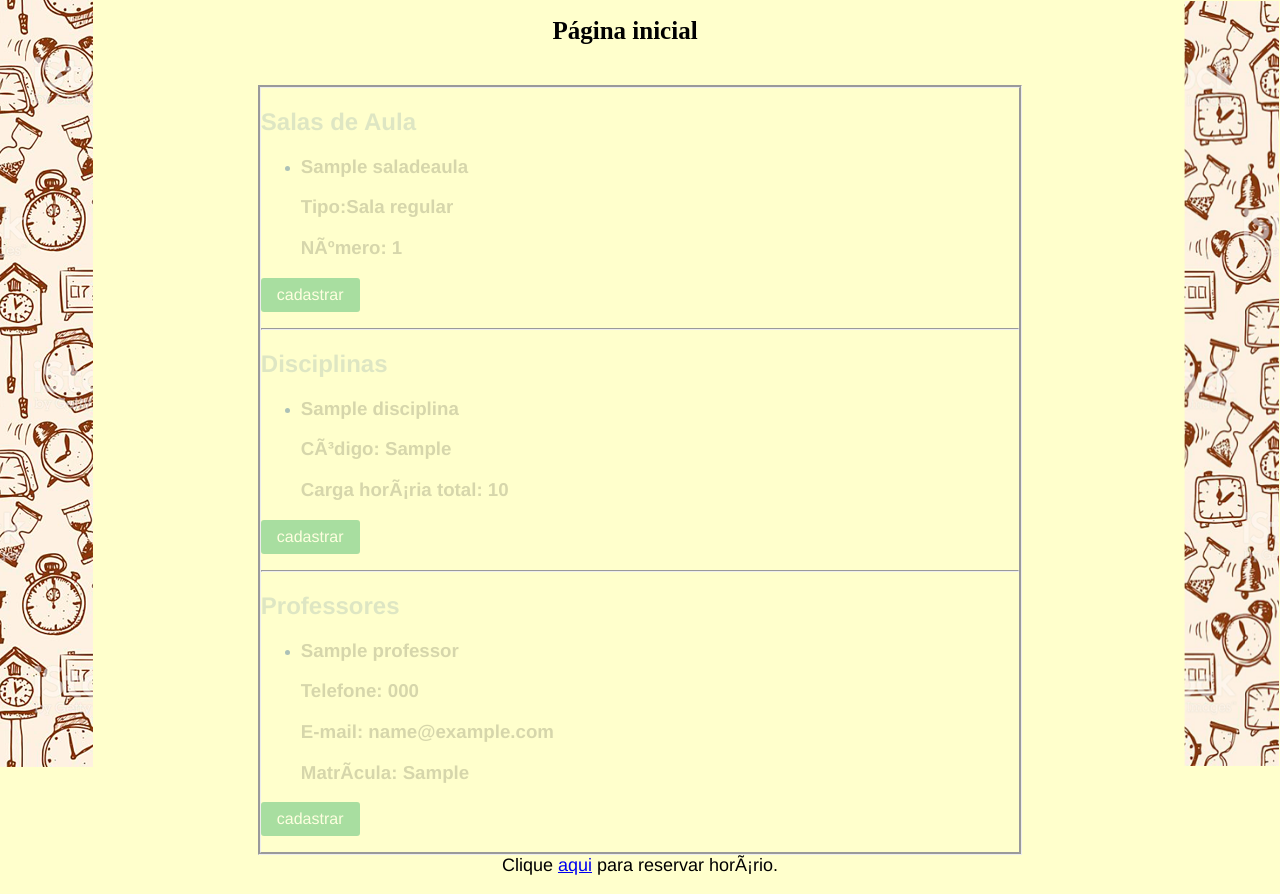
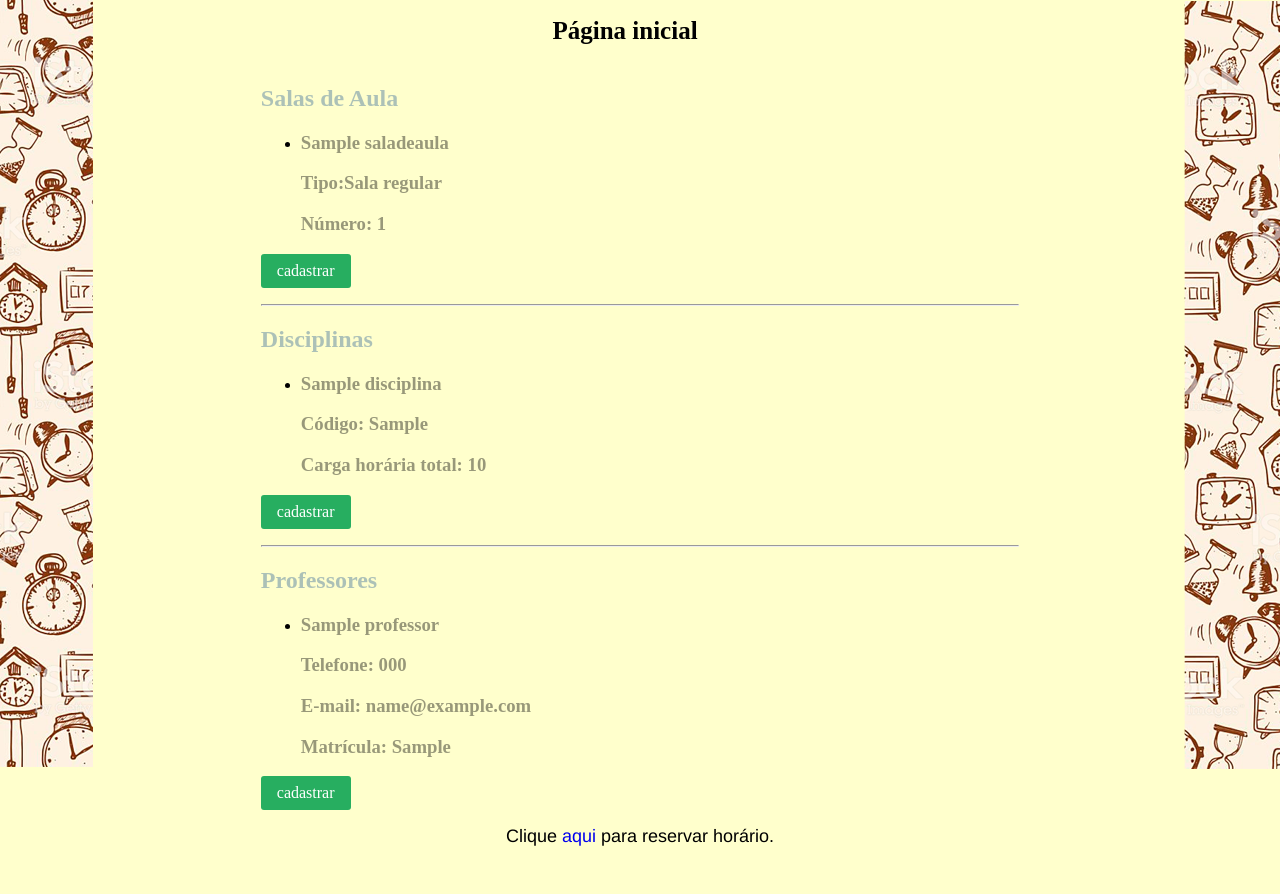
Before and after one commit to cannudo/g-horarios, a Django app: page /otime/ in a window 1280 px wide. After the commit the page ends 846 px from the top, so only its background shows below. Run offline with Django 3.2, Linux system fonts and the light colour scheme; tables that the repository leaves empty hold one stand-in row (values such as "Sample post").

Commit message:
Correções de umas bagunças

```diff
--- a/src/projeto/otime/static/otime/css/estilo.css
+++ b/src/projeto/otime/static/otime/css/estilo.css
@@ -1,4 +1,3 @@
-<style>
 
  @charset "utf-8";
 /* CSS Document */
@@ -34,32 +33,32 @@ h3{
 	margin-top: 40px;
 	text-align: left;
 	border:groove;
-	border-color-2px:#CCC;
-
+	border-color:#CCC;
+	border: 2px;
 
 }
 
 .link{
 	text-align:center;
 	font-size:18px;
-	font-family:Gotham, "Helvetica Neue", Helvetica, Arial, sans-serif
+	font-family:Gotham, "Helvetica Neue", Helvetica, Arial, sans-serif;
 }
 .seÃ§aosala{
 	opacity:40%;
 	color:#369;
-	font-family:Gotham, "Helvetica Neue", Helvetica, Arial, sans-serif
+	font-family:Gotham, "Helvetica Neue", Helvetica, Arial, sans-serif;
 }
 
 .seÃ§aoprofessor{
 	opacity:40%;
 	color:#369;
-	font-family:Gotham, "Helvetica Neue", Helvetica, Arial, sans-serif
+	font-family:Gotham, "Helvetica Neue", Helvetica, Arial, sans-serif;
 
 }
 .seÃ§aodisciplina{
 	opacity:40%;
 	color:#369;
-	font-family:Gotham, "Helvetica Neue", Helvetica, Arial, sans-serif
+	font-family:Gotham, "Helvetica Neue", Helvetica, Arial, sans-serif;
 
 }
 
@@ -82,9 +81,4 @@ h3{
 }
 body{
 	background-color:#FFC;
-
-
-
 }
-
- </style>
--- a/src/projeto/otime/templates/otime/index.html
+++ b/src/projeto/otime/templates/otime/index.html
@@ -4,24 +4,22 @@
 <head>
     <meta charset="utf-8">
     <title>O'Time</title>
-    <link rel="stylesheet" href="{% static "otime/css/estilo.css" %}">
-      <link rel="stylesheet" href="{% static "otime/css/modal.css" %}">
+    <link rel="stylesheet" href='{% static "otime/css/estilo.css" %}'>
+    <link rel="stylesheet" href='{% static "otime/css/modal.css" %}'>
+    <meta name="viewport" content="width=device-width, initial-scale=1">
 </head>
-
-
-<meta name="viewport" content="width=device-width, initial-scale=1">
-
 <body>
-<aside class="imagemesquerda"> <img src='{% static "otime/img/1.png" %}'/>
-
+  <aside class="imagemesquerda">
+    <img src='{% static "otime/img/1.png" %}'/>
   </aside>
-<aside class="imagemdireita"><img src='{% static "otime/img/2.png" %}' width="95" height="765" />
+  <aside class="imagemdireita">
+    <img src='{% static "otime/img/2.png" %}'/>
   </aside>
 
   <h1>Página inicial</h1>
 
   <div class="Container">
-   <section class="seÃ§aosala">
+    <section class="sessaosala">
 
       <h2>Salas de Aula</h2>
 
@@ -31,7 +29,7 @@
             <li>
               <h3>{{ sala_de_aula.nome }}</h3>
               <h3>Tipo:{{ sala_de_aula.tipo }}</h3>
-            <h3>NÃºmero: {{ sala_de_aula.numero }}</h3>
+              <h3>Número: {{ sala_de_aula.numero }}</h3>
             </li>
           {% endfor %}
         </ul>
@@ -58,25 +56,25 @@
           <option>Doutorado</option>
           <option>S</option>
         </select><br >
-       <h4>Numero</h4>
+        <h4>Número</h4>
         <input type="number" name="numero" min="1" max="200" placeholder="0">
       </form>
       <br>
-     <label class="btn btn--blue">Nâo estou fucionando</label>
+      <label class="btn btn--blue">Nâo estou funcionando</label>
     </div>
   </div>
   <!-- -->
       </section>
       <hr>
-     <section class="seÃ§aoprofessor">
+      <section class="sessaoprofessor">
       <h2>Disciplinas</h2>
       {% if lista_de_disciplinas %}
         <ul>
           {% for disciplina in lista_de_disciplinas %}
             <li>
               <h3>{{ disciplina.nome }}</h3>
-            <h3>CÃ³digo: {{ disciplina.codigo }}</h3>
-           <h3>Carga horÃ¡ria total: {{ disciplina.carga_horaria_total }}</h3>
+              <h3>Código: {{ disciplina.codigo }}</h3>
+            <h3>Carga horária total: {{ disciplina.carga_horaria_total }}</h3>
             </li>
           {% endfor %}
         </ul>
@@ -102,13 +100,13 @@
         <input type="number" name="carga horaria" min="1" max="200" placeholder="0">
       </form>
       <br>
-     <label class="btn btn--blue">Nâo estou fucionando</label>
+      <label class="btn btn--blue">Nâo estou funcionando</label>
     </div>
   </div>
     <!-- -->
       </section>
       <hr>
-    <section class="seÃ§aodisciplina">
+      <section class="sessaodisciplina">
       <h2>Professores</h2>
       {% if lista_de_professores %}
         <ul>
@@ -117,7 +115,7 @@
               <h3>{{ professor.nome }}</h3>
               <h3>Telefone: {{ professor.telefone }}</h3>
               <h3>E-mail: {{ professor.email }}</h3>
-            <h3>MatrÃ­cula: {{ professor.matricula }}</h3>
+              <h3>Matrí­cula: {{ professor.matricula }}</h3>
             </li>
           {% endfor %}
         </ul>
@@ -145,7 +143,7 @@
         <input type="text" name="matricula" placeholder="Digite a matricula">
       </form>
       <br>
-     <label class="btn btn--blue">Nâo estou fucionando</label>
+      <label class="btn btn--blue">Nâo estou funcionando</label>
     </div>
   </div>
     </section>
@@ -156,7 +154,7 @@
 
     <footer>
     <article class="link">
-    Clique <a href="reservarHorario">aqui</a> para reservar horÃ¡rio.</p>
+    Clique <a href="reservarHorario">aqui</a> para reservar horário.</p>
   {% endif %}
   </article>
   </footer>
```
Also changed, not shown: src/projeto/otime/templates/otime/reservar-horario.html (+8 -13 lines). Lines whose indentation alone changed are shown as unchanged.
